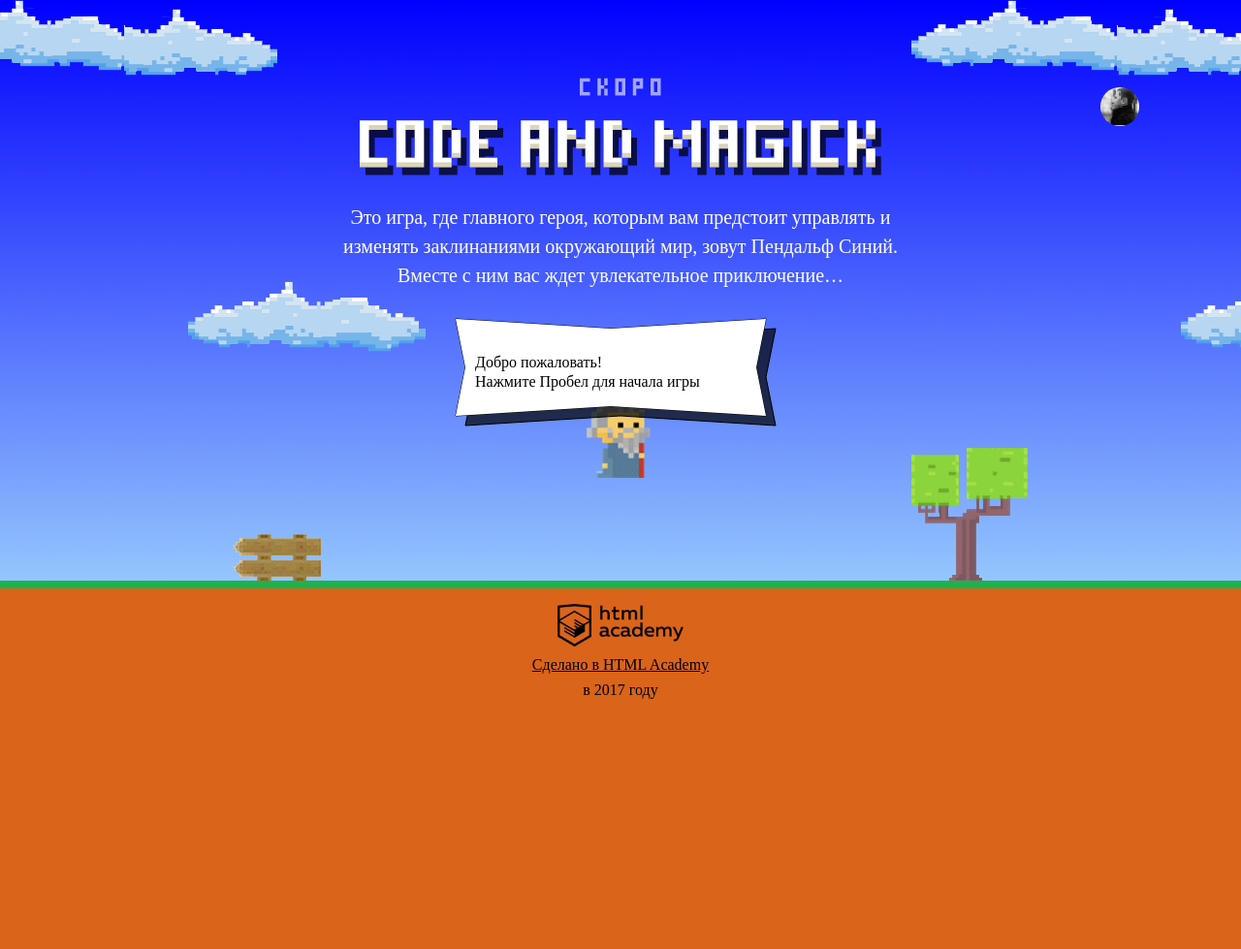
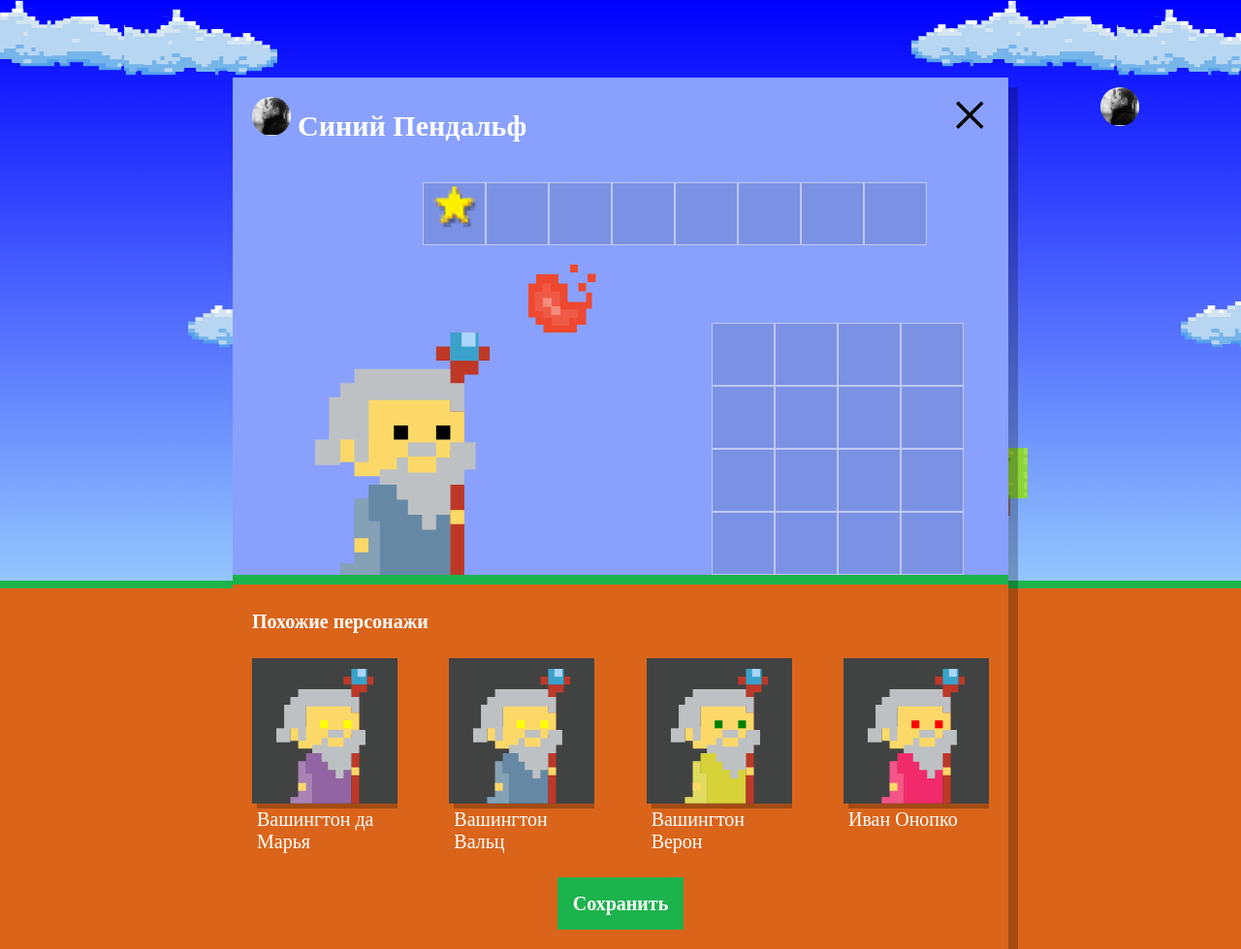
Before and after one commit to Yulms/968211-code-and-magick-20, a website: page index.html in a window 1280 px wide. Shown: the whole page at 97% size. Before the commit the page ends 800 px from the top, so only its background shows below. Drawn offline with Linux system fonts and the light colour scheme; a web font is replaced by a local one.

Commit message:
Добавляет показ похожих персонажей

```diff
--- a/index.html
+++ b/index.html
@@ -195,9 +195,8 @@
 
   </script>
 
-
+  <script src="js/setup.js"></script>
   <script src="js/stat.js"></script>
-
   <script src="js/game.js"></script>
 
 </body>
--- /dev/null
+++ b/js/setup.js
@@ -0,0 +1,94 @@
+'use strict';
+
+var WIZARDS_NUMBER = 4;
+
+var FIRST_NAMES = [
+  'Иван',
+  'Хуан Себастьян',
+  'Мария',
+  'Кристоф',
+  'Виктор',
+  'Юлия',
+  'Люпита',
+  'Вашингтон'
+];
+
+var LAST_NAMES = [
+  'да Марья',
+  'Верон',
+  'Мирабелла',
+  'Вальц',
+  'Онопко',
+  'Топольницкая',
+  'Нионго',
+  'Ирвинг'
+];
+
+var COAT_COLORS = [
+  'rgb(101, 137, 164)',
+  'rgb(241, 43, 107)',
+  'rgb(146, 100, 161)',
+  'rgb(56, 159, 117)',
+  'rgb(215, 210, 55)',
+  'rgb(0, 0, 0)'
+];
+
+var EYES_COLOR = [
+  'black',
+  'red',
+  'blue',
+  'yellow',
+  'green'
+];
+
+
+var userDialog = document.querySelector('.setup');
+userDialog.classList.remove('hidden');
+
+
+var getRandomArrayElement = function (arr) {
+  var maxIndex = arr.length - 1;
+  var randomIndex = Math.floor(Math.random() * (maxIndex + 1));
+  return arr[randomIndex];
+};
+
+var createWizards = function (wizardsNumber) {
+  var result = [];
+  for (var i = 0; i < wizardsNumber; i++) {
+    result.push(
+        {
+          name: getRandomArrayElement(FIRST_NAMES) + ' ' + getRandomArrayElement(LAST_NAMES),
+          coatColor: getRandomArrayElement(COAT_COLORS),
+          eyesColor: getRandomArrayElement(EYES_COLOR)
+        }
+    );
+  }
+
+  return result;
+};
+
+var wizards = createWizards(WIZARDS_NUMBER);
+
+var similarListElement = document.querySelector('.setup-similar-list');
+var similarWizardTemplate = document.querySelector('#similar-wizard-template').content.querySelector('.setup-similar-item');
+
+var renderWizard = function (wizard) {
+  var wizardElement = similarWizardTemplate.cloneNode(true);
+  wizardElement.querySelector('.setup-similar-label').textContent = wizard.name;
+  wizardElement.querySelector('.wizard-coat').setAttribute('style', 'fill: ' + wizard.coatColor);
+  wizardElement.querySelector('.wizard-eyes').setAttribute('style', 'fill: ' + wizard.eyesColor);
+
+  return wizardElement;
+};
+
+var renderAllWizards = function () {
+  var fragment = document.createDocumentFragment();
+  for (var i = 0; i < wizards.length; i++) {
+    fragment.append(renderWizard(wizards[i]));
+  }
+  similarListElement.append(fragment);
+};
+
+renderAllWizards();
+
+document.querySelector('.setup-similar').classList.remove('hidden');
```
